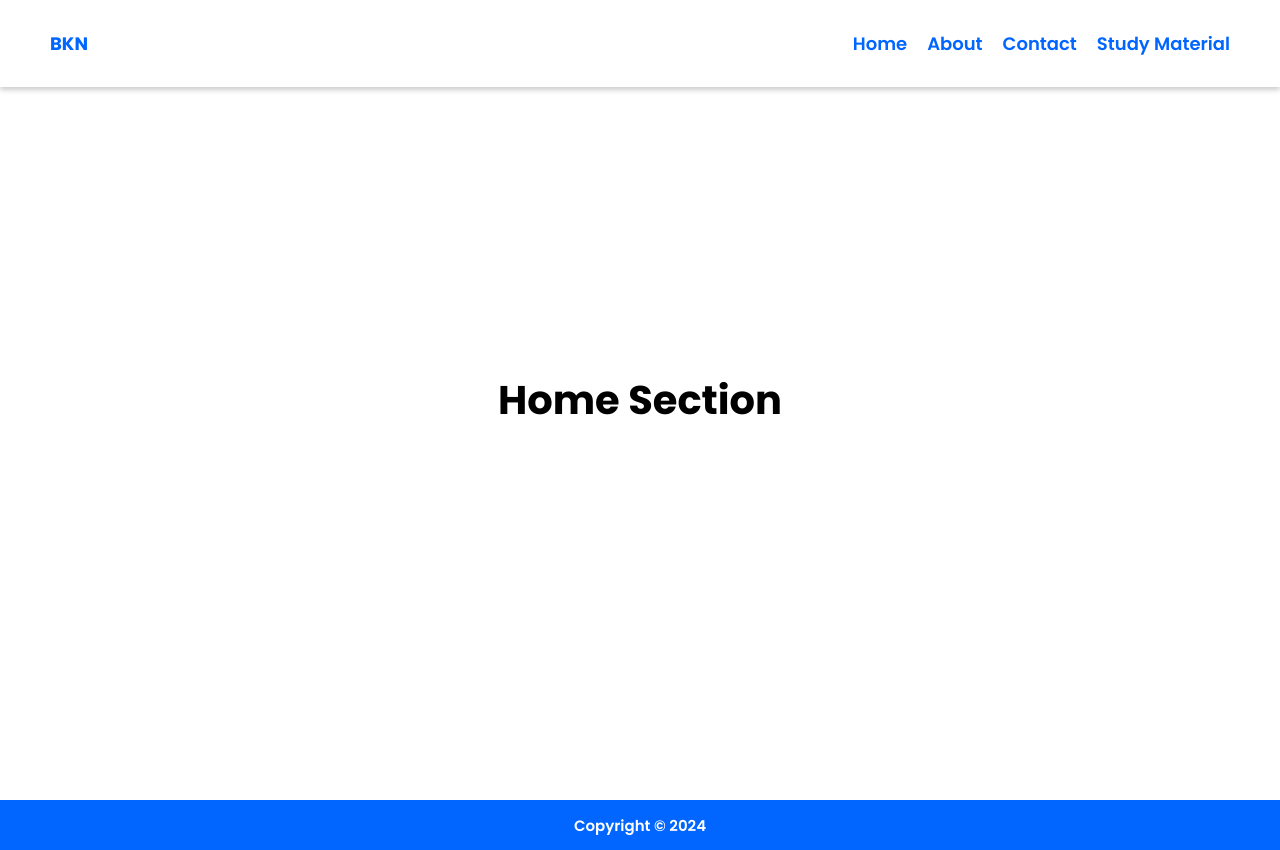
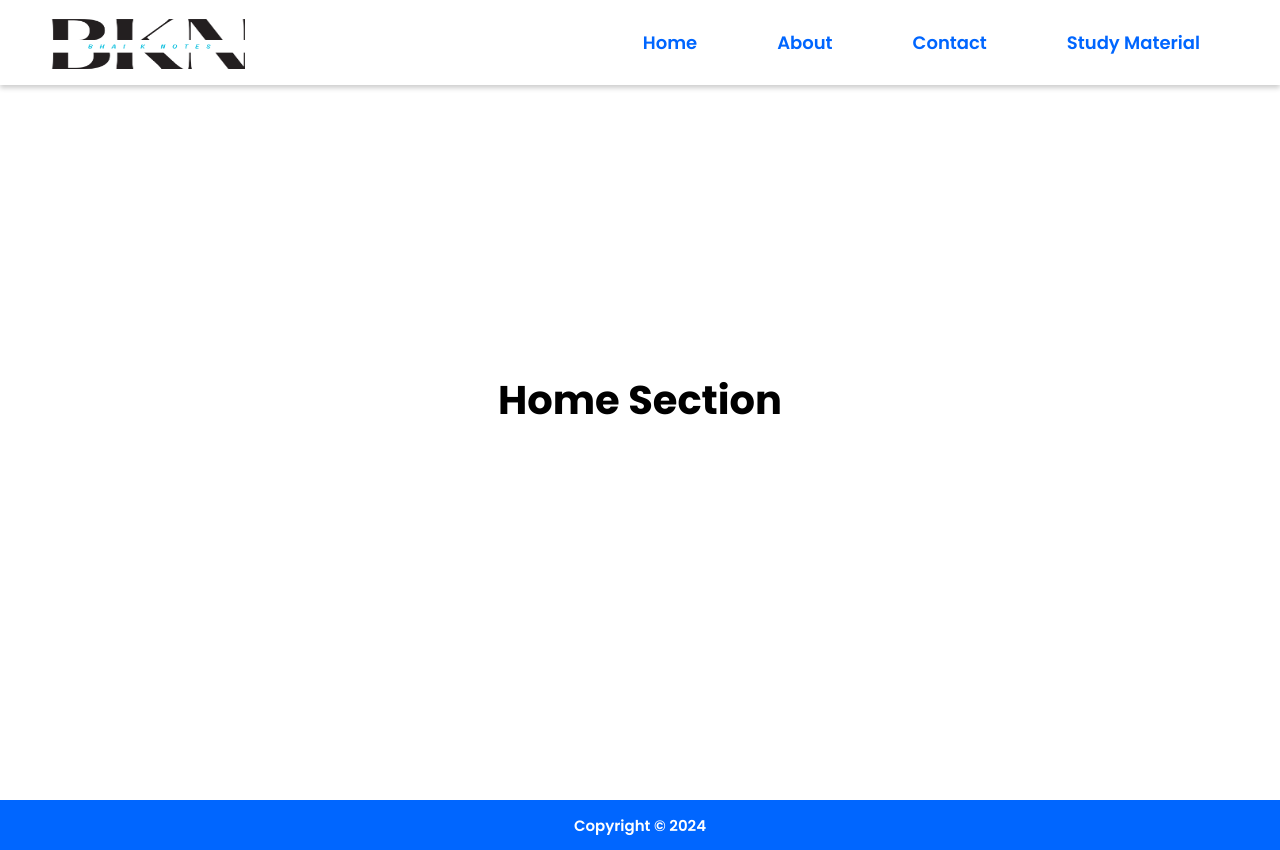
Before and after one commit to CodeWithMomin/Padhle-bhai, a plain HTML site: page index.html in a window 1280 px wide. Drawn offline with Linux system fonts and the light colour scheme.

Commit message:
Added Logos

```diff
--- a/index.css
+++ b/index.css
@@ -16,8 +16,9 @@ html {
 header {
   position: fixed;
   width: 100%;
+
   background-color: #fff;
-  padding: 3rem 5rem;
+  padding: 1rem 5rem;
   box-shadow: 0 3px 5px 0 rgba(0, 0, 0, .2);
 }
 
@@ -25,6 +26,7 @@ nav {
   display: flex;
   justify-content: space-between;
   align-items: center;
+
 }
 
 nav ul {
@@ -32,10 +34,17 @@ nav ul {
   display: flex;
   gap: 2rem;
 }
+#logo{
+  width: 200px;
+  height:65px ;
 
+}
 nav a {
   font-size: 1.8rem;
   text-decoration: none;
+}
+li{
+  margin-inline: 30px;
 }
 
 nav a#logo {
@@ -49,7 +58,7 @@ nav ul a {
 }
 
 nav ul a:hover {
-  border-bottom: 2px solid #0066ff;
+  border-bottom: 1px solid #0066ff;
 }
 
 section#home {
@@ -80,7 +89,7 @@ footer {
   color: #fff;
   font-size: 1.5rem;
 }
-
+/*Laptop or Disktop*/
 @media only screen and (max-width: 991px) {
   html {
     font-size: 56.25%;
@@ -90,7 +99,7 @@ footer {
     padding: 2.2rem 5rem;
   }
 }
-
+/* For Big Screen Mobile Phones */
 @media only screen and (max-width: 767px) {
   html {
     font-size: 50%;
@@ -129,6 +138,7 @@ footer {
   }
 }
 
+ /*  For Small Screen Mobile phones   */
 @media only screen and (max-width: 575px) {
   html {
     font-size: 46.87%;
@@ -142,7 +152,5 @@ footer {
     top: 65.18px;
     height: calc(100vh - 65.18px);
   }
-  nav li:hover{
-    border-bottom: 1px solid black;
-  }
+
 }
--- a/index.html
+++ b/index.html
@@ -15,7 +15,7 @@
 <body>
     <header>
         <nav>
-            <a href="#home" id="logo">BKN</a>
+            <a href="#home" id="logo"><img src="images/bkn logo.png" alt="" width="195" height="62"></a>
             <i class="fas fa-bars" id="ham-menu"></i>
             <ul id="nav-bar">
                 <li>
```
Also changed, not shown: images/bkn logo.png (added), images/bkn logo2.png (added).
